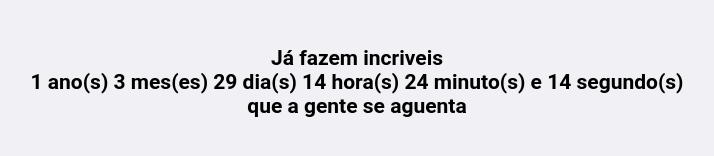
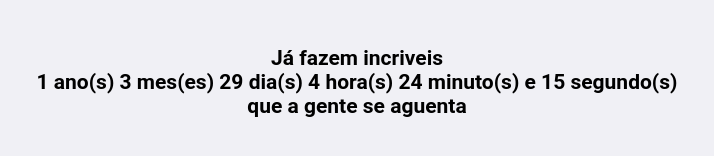
Before and after one commit to denieu/danick, a plain HTML site: page index.html in a window 1280 px wide. Shown: the part 258-414 px from the top of the page, without its empty margins (283-997 px from the left). Drawn offline with Linux system fonts and the light colour scheme.

Commit message:
So the birthday appears at midnight

```diff
--- a/index.html
+++ b/index.html
@@ -43,7 +43,7 @@
     </section>
 
     <script>
-        const startDatetime = new Date(2021, 04, 02, 14, 00, 00, 00); // 14:00 at 2021/04/02
+        const startDatetime = new Date(2021, 04, 02, 23, 59, 59, 00);
 
         function updateText(newText) {
             document.getElementById("elapsed-time").innerHTML = newText;
@@ -69,6 +69,8 @@
             let elapsedYears = Math.floor(elapsedMonths / 12);
             elapsedMonths = elapsedMonths - (elapsedYears * 12);
 
+            // elapsedHours -= 14;  // So the birthday appears at midnight
+
             // console.log(elapsedYears, elapsedMonths, elapsedDays, elapsedHours, elapsedMinutes, elapsedSeconds);
             updateText(`${elapsedYears} ano(s) ${elapsedMonths} mes(es) ${elapsedDays} dia(s) ${elapsedHours} hora(s) ${elapsedMinutes} minuto(s) e ${elapsedSeconds} segundo(s)`);
         }
```
